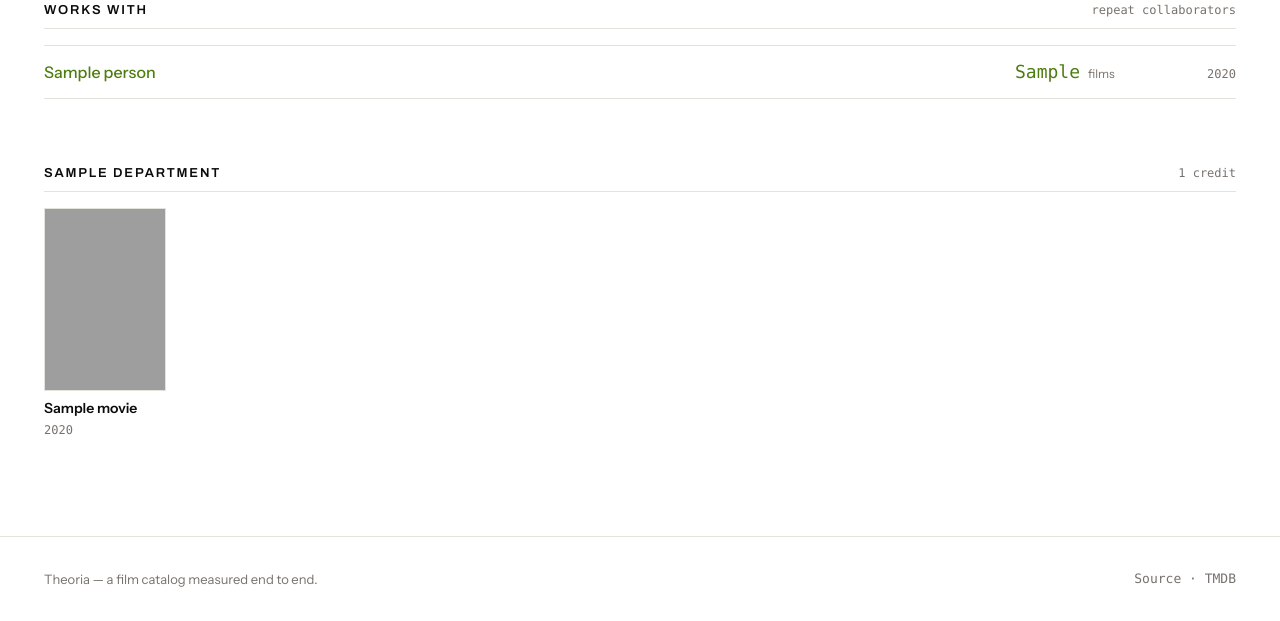
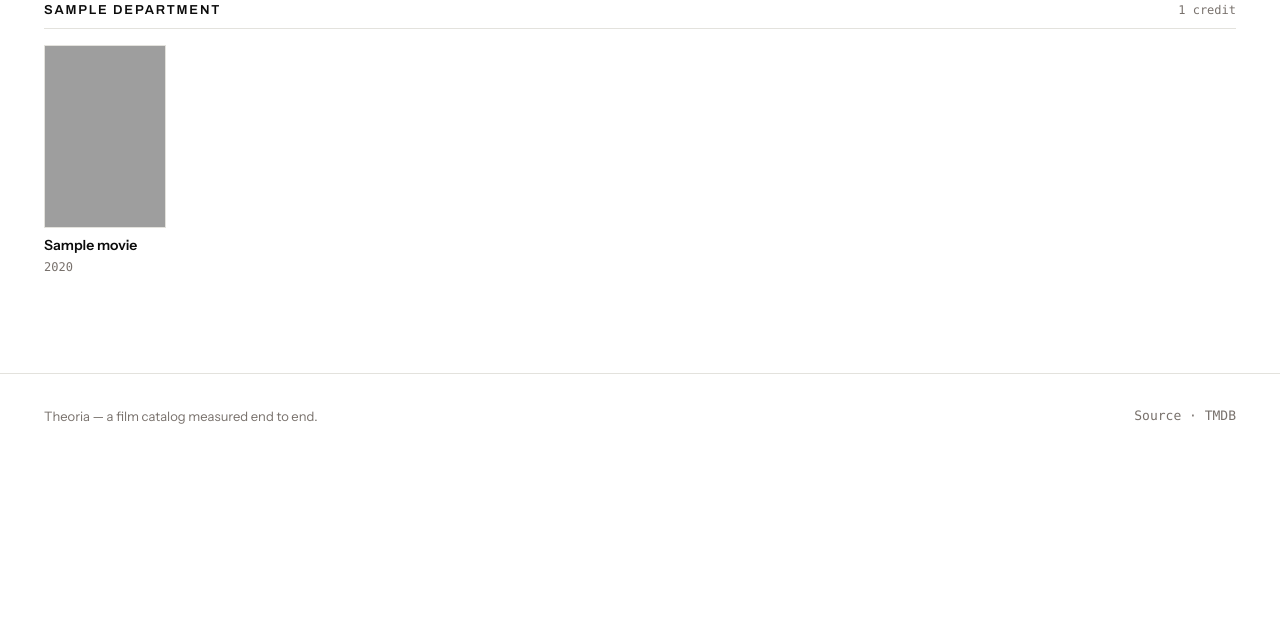
Before and after one commit to suhaylshokirov/theoria, a Django app: template django_app/movies/templates/movies/person_detail.html in a window 1280 px wide. Shown: the part 351-972 px from the top of the page. After the commit the page ends 775 px from the top, so only its background shows below. Run offline with Django 5.2, Linux system fonts and the light colour scheme; tables that the repository leaves empty hold one stand-in row (values such as "Sample post"); the template is opened without the code that fills it: values that come from a table or form of the project are taken from there, most other values are stand-ins (such as "Sample title", 1, 10 or a date in 2020); parts of the project's set-up code (start-up, migrations or seed data) failed here and were passed over; some web fonts are replaced; grey boxes are pictures that could not be loaded.

Commit message:
Remove the "Works with" section from person pages
Drops the collaborators readout and its supporting _top_collaborators()
view code, the now-unused .collab-* CSS component, and the test that
covered it.

Co-Authored-By: Claude Sonnet 5 <noreply@anthropic.com>

```diff
--- a/django_app/movies/templates/movies/person_detail.html
+++ b/django_app/movies/templates/movies/person_detail.html
@@ -6,30 +6,6 @@
 
 {% block content %}
 {% include "movies/_person_header.html" with person=person film_count=film_count avg_rating=avg_rating career_period=career_period credit_count=credit_count only %}
-
-{% if collaborators %}
-<section class="sheet-section">
-    <div class="section-head">
-        <h2>Works with</h2>
-        <span class="section-note">repeat collaborators</span>
-    </div>
-    {% comment %} A measurement, not a recommendation: each row states how many films
-       two people share and over what span. The count is the lime figure
-       because it is the measured quantity on this page. {% endcomment %}
-    <ul class="collab-list">
-        {% for row in collaborators %}
-        <li class="collab-row">
-            <a class="collab-name" href="{% url 'movies:person_detail' row.person.slug %}">{{ row.person.name }}</a>
-            <span class="collab-count mono">{{ row.films_together }}</span>
-            <span class="collab-unit">film{{ row.films_together|pluralize }}</span>
-            {% if row.first_year %}
-            <span class="collab-span mono">{{ row.first_year }}{% if row.last_year and row.last_year != row.first_year %}–{{ row.last_year }}{% endif %}</span>
-            {% endif %}
-        </li>
-        {% endfor %}
-    </ul>
-</section>
-{% endif %}
 
 {% for department in departments %}
 <section class="sheet-section">
--- a/django_app/static/css/theoria.css
+++ b/django_app/static/css/theoria.css
@@ -1332,75 +1332,12 @@ button:hover,
   border-bottom-color: var(--lime);
 }
 
-/* --- Collaborator list -----------------------------------------------------
-   "Works with" on a person page. A readout, not a recommendation strip: each
-   row is a measured count with the span it was measured over, so the figure
-   carries the lime and everything else stays ink. Deliberately a list rather
-   than poster cards — the quantity is the point, not the faces. */
-
-.collab-list {
-  list-style: none;
-  display: grid;
-  gap: 1px;
-  background: var(--rule);
-  border-block: var(--hairline);
-  /* Same UA default-padding fix as .credit-list above — this component had
-     the identical defect from the day it was written. */
-  padding: 0;
-  margin: 0;
-}
-
-.collab-row {
-  display: flex;
-  align-items: baseline;
-  gap: var(--space-3);
-  padding: var(--space-4) 0;
-  background: var(--paper);
-}
-
-.collab-name {
-  font-weight: 500;
-  text-decoration: none;
-  border-bottom: 1px solid transparent;
-}
-
-.collab-row:hover .collab-name,
-.collab-name:focus-visible {
-  border-bottom-color: var(--lime-mark);
-}
-
-.collab-count {
-  margin-left: auto;
-  font-size: var(--text-md);
-  color: var(--lime-text);
-}
-
-.collab-unit {
-  color: var(--ink-faint);
-  font-size: var(--text-2xs);
-  min-width: 3.25rem;
-}
-
-.collab-span {
-  color: var(--ink-faint);
-  font-size: var(--text-2xs);
-  min-width: 5.5rem;
-  text-align: right;
-}
-
-@media (max-width: 620px) {
-  .collab-span {
-    display: none;
-  }
-}
-
 /* --- Credit list (movie detail, crew) ---------------------------------------
-   Billed/full crew on the movie page. Modelled on .collab-list directly
-   above: 1px gap on a --rule background with --paper rows draws hairline
-   dividers with no border-bottom rules to fight in dark mode. A list, not
-   poster cards, because crew profile-photo coverage (23.8%) is a fraction of
-   cast's (70.1%) — three of four crew cards would be placeholder
-   silhouettes. */
+   Billed/full crew on the movie page. 1px gap on a --rule background with
+   --paper rows draws hairline dividers with no border-bottom rules to fight
+   in dark mode. A list, not poster cards, because crew profile-photo
+   coverage (23.8%) is a fraction of cast's (70.1%) — three of four crew
+   cards would be placeholder silhouettes. */
 
 .credit-department {
   font-family: var(--font-label);
```
Also changed, not shown: django_app/movies/views.py (+1 -38 lines), tests/test_django_views.py (+2 -45 lines).
